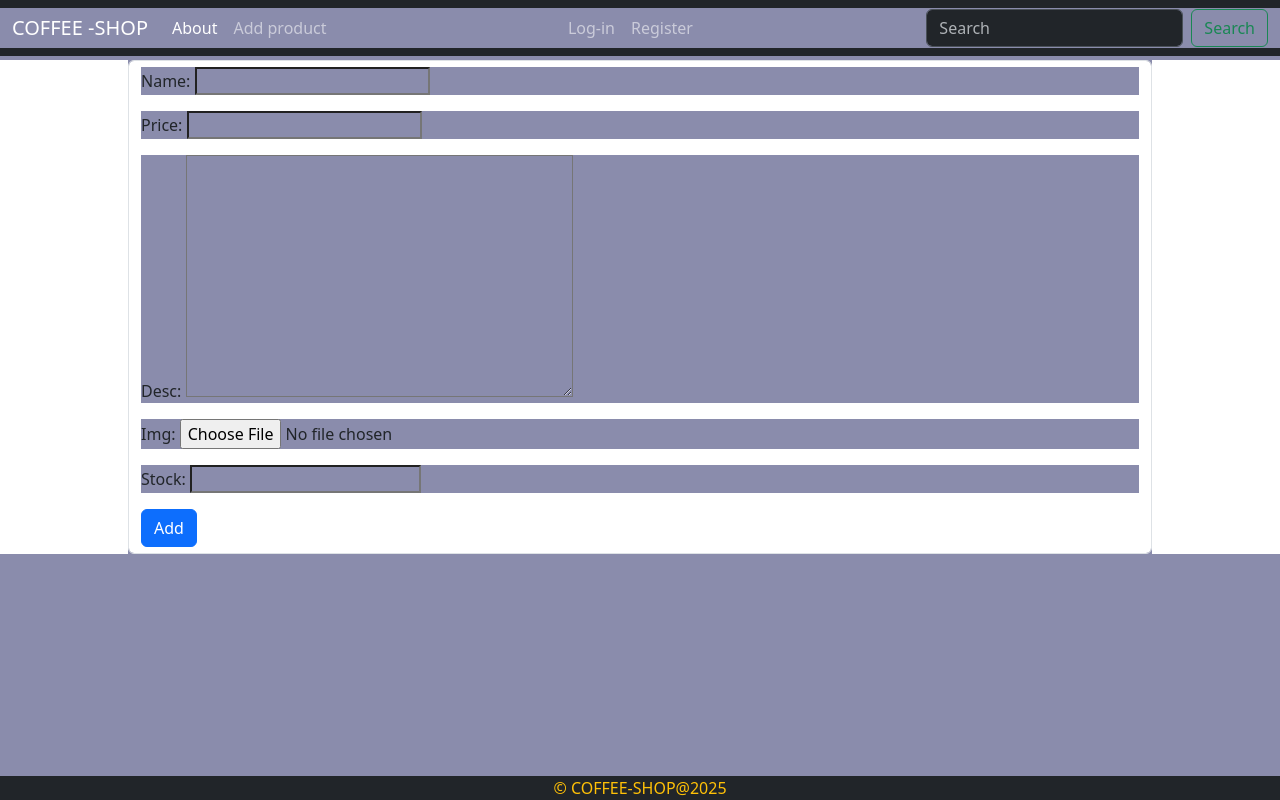
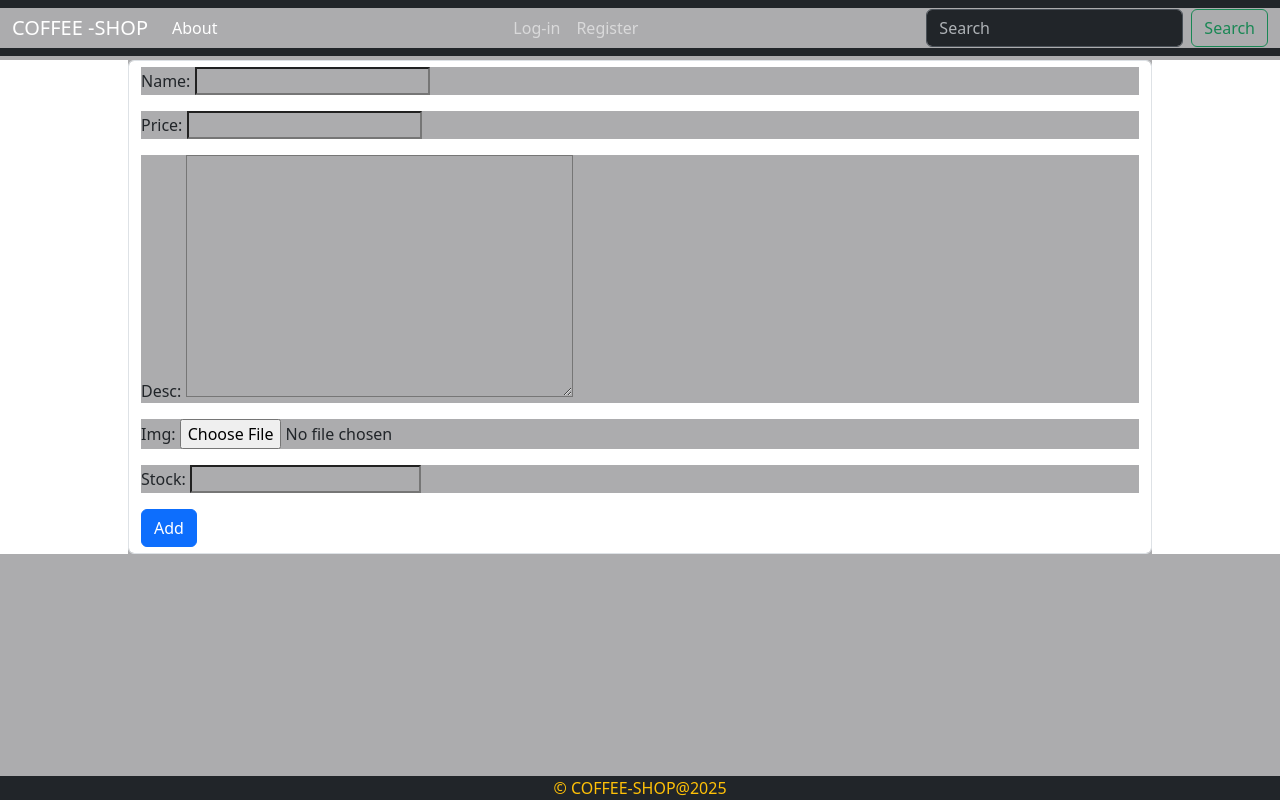
Before and after one commit to venkyTej/shopping, a Django app: page /products/add in a window 1280 px wide. Run offline with Django 5.2, Linux system fonts and the light colour scheme.

Commit message:
added user_staff in user admin-panel and give  access to the staff add product in the home page

```diff
--- a/shopping/mainapp/templates/about.html
+++ b/shopping/mainapp/templates/about.html
@@ -8,5 +8,5 @@ y shop | about
 
 
 {% block content %}
- this is my aboutpage |!|
+ this is coffee  shop
  {% endblock %}
--- a/shopping/mainapp/templates/base.html
+++ b/shopping/mainapp/templates/base.html
@@ -42,9 +42,16 @@
                       <li><a class="dropdown-item" href="#">Something else here</a></li>
                     </ul>
                   </li>
+                  {% if user.is_authenticated %}
+                  {% if user.is_staff %}
                   <li class="nav-item">
-                    <a class="nav-link" href="{% url 'add_product' %}">Add product</a>
+
+                    <a class="nav-link" data-bs-theme="dark" href="{% url 'add_product' %}">Add product</a>
                   </li>
+                {% endif %}
+                {% endif %}
+
+
                 </ul>
 
 
--- a/shopping/static/css/style.css
+++ b/shopping/static/css/style.css
@@ -2,7 +2,7 @@
     margin: 0;
     padding: 0;
     box-sizing: border-box;
-    background-color:rgb(138, 140, 172)
+    background-color:rgb(172, 172, 174)
 
 
 }
```
Also changed, not shown: shopping/mainapp/templates/home.html (+3 -4 lines).
